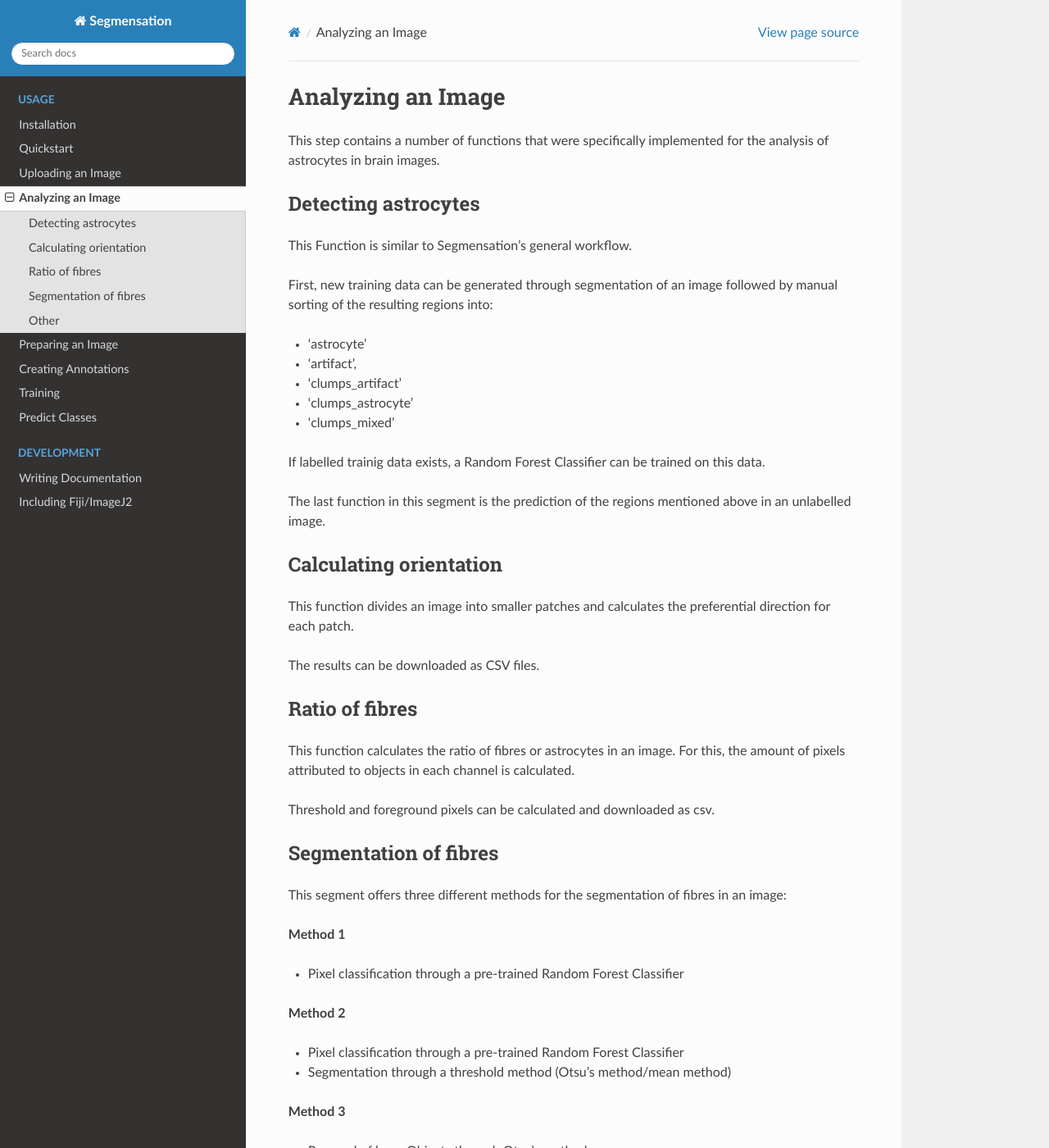
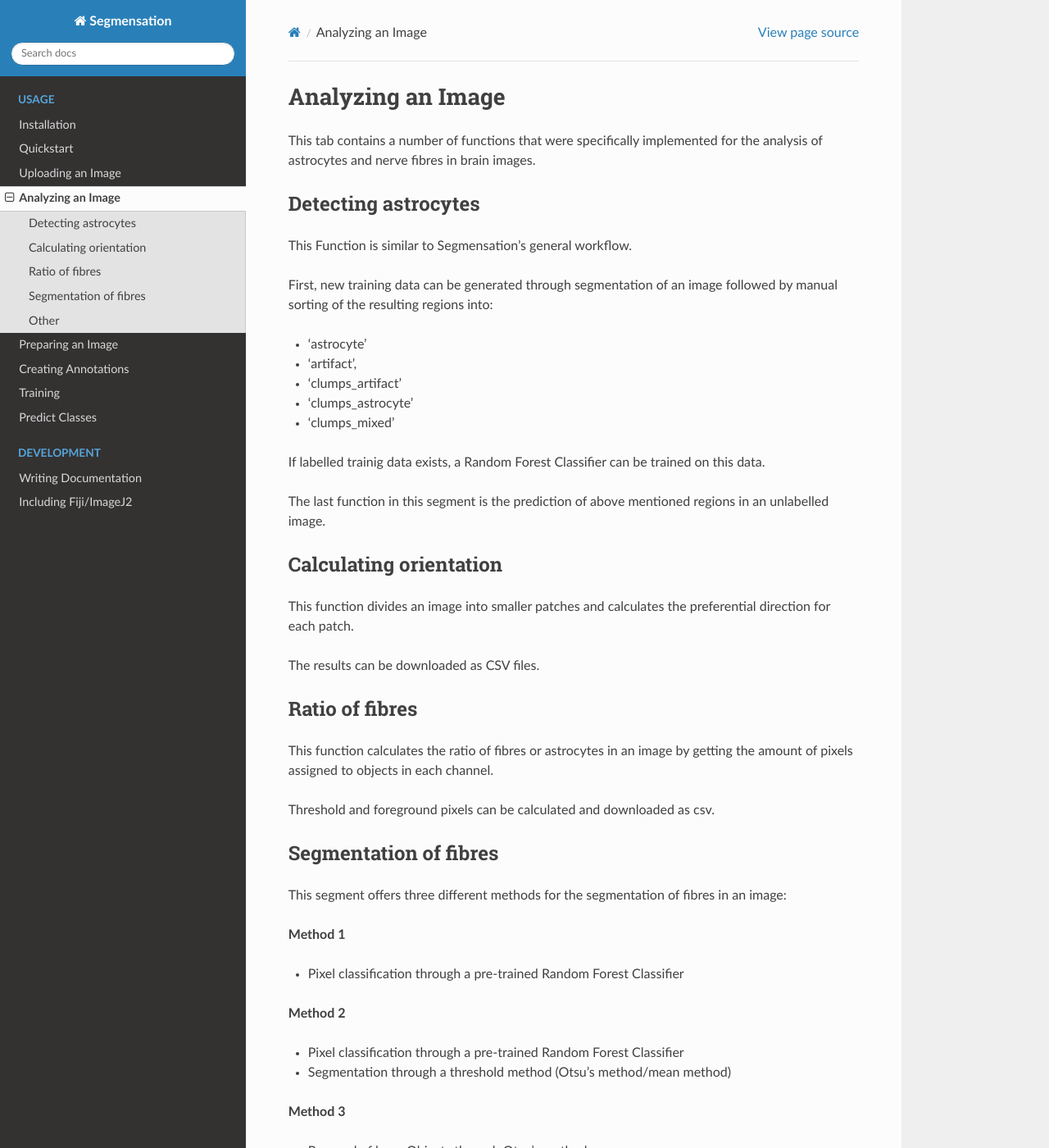
Before and after one commit to Segmensation/segmensation-docs, a Sphinx documentation site: the page built from source/usage/analyze.rst, in a window 1280 px wide and 1400 px high. Shown: the whole window at 82% size. Built offline with Sphinx 7.4.7 and the Read the Docs theme 2.0.0, drawn with Linux system fonts in a browser that asks for light colours; some of the changed text lies outside the part shown.

Commit message:
fix typos

```diff
--- a/source/usage/analyze.rst
+++ b/source/usage/analyze.rst
@@ -1,7 +1,7 @@
 Analyzing an Image
 ==================
-This step contains a number of functions that were specifically
-implemented for the analysis of astrocytes in brain images.
+This tab contains a number of functions that were specifically
+implemented for the analysis of astrocytes and nerve fibres in brain images.
 
 Detecting astrocytes
 --------------------
@@ -20,8 +20,8 @@ into:
 If labelled trainig data exists, a Random Forest Classifier can
 be trained on this data.
 
-The last function in this segment is the prediction of the
-regions mentioned above in an unlabelled image.
+The last function in this segment is the prediction of above
+mentioned regions in an unlabelled image.
 
 Calculating orientation
 -----------------------
@@ -33,8 +33,8 @@ The results can be downloaded as CSV files.
 Ratio of fibres
 ---------------
 This function calculates the ratio of fibres or astrocytes in an
-image. For this, the amount of pixels attributed to objects in each
-channel is calculated.
+image by getting the amount of pixels assigned to objects in each
+channel.
 
 Threshold and foreground pixels can be calculated and downloaded as csv.
 
@@ -60,5 +60,5 @@ fibres in an image:
 
 Other
 -----
-THis segment contains the option to create and save a greyscale
+This segment contains the option to create and save a greyscale
 histogram for an image.
--- a/source/usage/draw.rst
+++ b/source/usage/draw.rst
@@ -7,4 +7,5 @@ from the list on the right, adjust the line strength an start drawing.
 Controls
 --------
 Moving the Image: Click & drag
+
 Zoom: Shift + Mousewheel
--- a/source/usage/open.rst
+++ b/source/usage/open.rst
@@ -14,4 +14,4 @@ For the correct upload of multidimensional images additional information is nece
 **File Type**
 	Select if you want to upload a layered image (CZI Stack) or a mosaic (CZI Stitching).
 
-When the upload is completeted, the corresponding image is shown on the left and can be selected for further processing.
+When the upload is completed, the corresponding image is shown on the left and can be selected for further processing.
```
